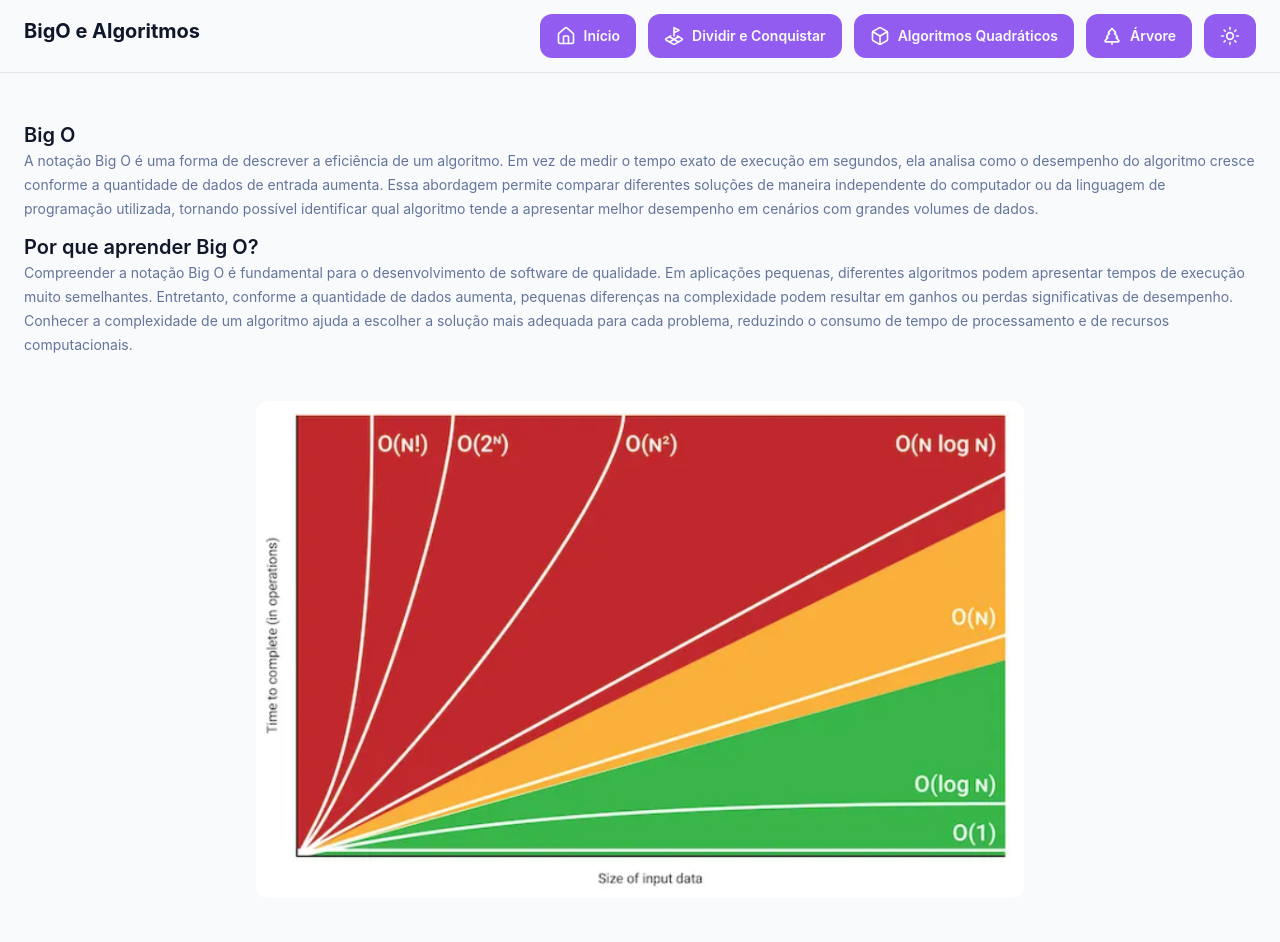
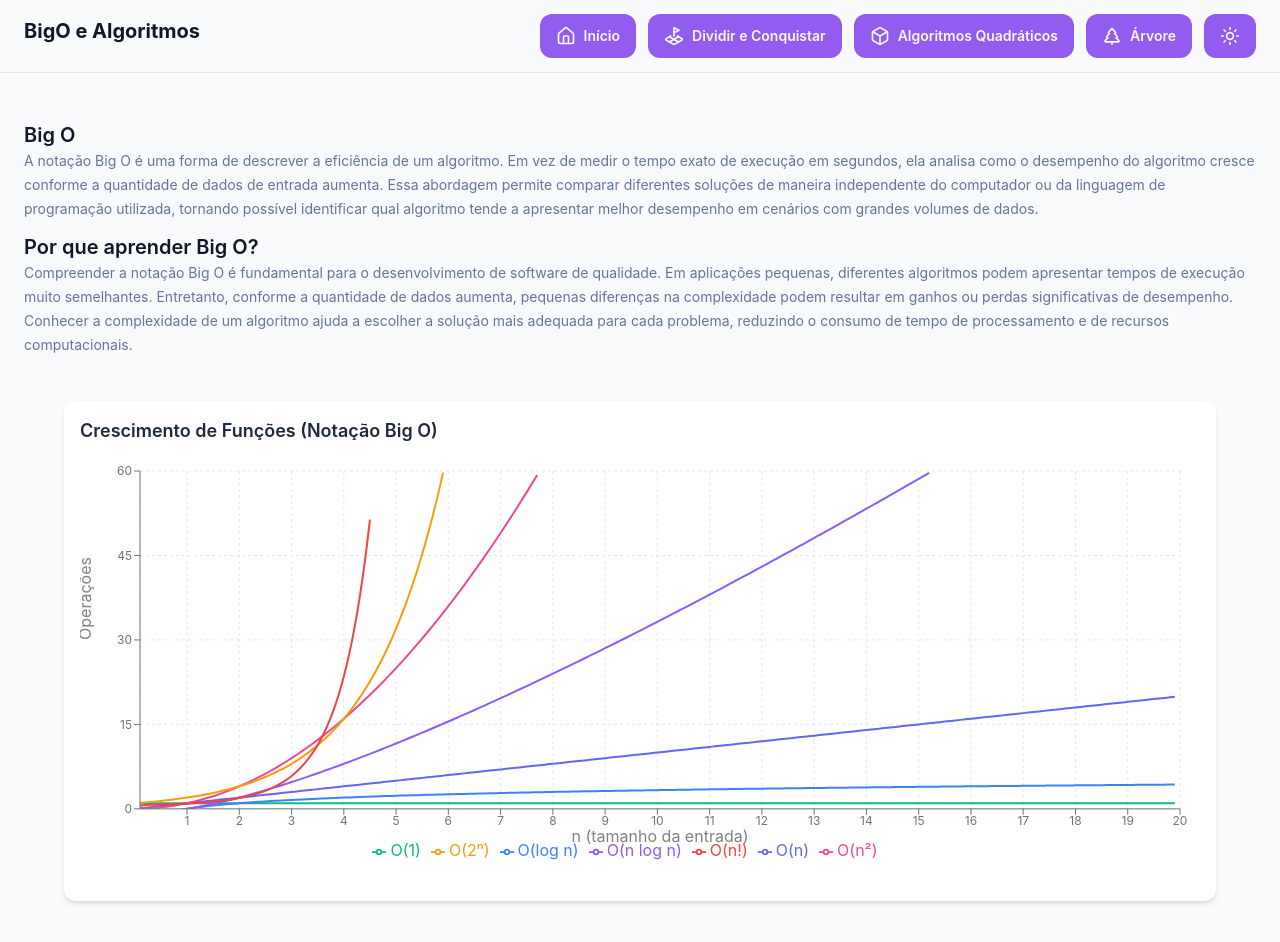
Before and after one commit to Apenas1Hugo/BigO_Algoritmos, a React (Vite) app in the folder BigO_Algoritmos/: page / in a window 1280 px wide. Shown: the top 942 px of the page. Built offline with nearby package versions, Linux system fonts and the light colour scheme.

Commit message:
feat: adiciona gráfico interativo de complexidade Big O
A imagem foi substituída por um gráfico real para melhor experiencia do usuário.

```diff
--- a/BigO_Algoritmos/package.json
+++ b/BigO_Algoritmos/package.json
@@ -15,7 +15,8 @@
     "react": "^19.2.7",
     "react-dom": "^19.2.7",
     "react-icons": "^5.7.0",
-    "react-router-dom": "^7.18.1"
+    "react-router-dom": "^7.18.1",
+    "recharts": "^3.10.1"
   },
   "devDependencies": {
     "@eslint/js": "^10.0.1",
--- /dev/null
+++ b/BigO_Algoritmos/src/pages/home/BigOChart.tsx
@@ -0,0 +1,167 @@
+import {
+  LineChart,
+  Line,
+  XAxis,
+  YAxis,
+  CartesianGrid,
+  Tooltip,
+  Legend,
+  ResponsiveContainer,
+} from "recharts";
+import { useMemo } from "react";
+
+interface BigOPoint {
+  n: number;
+  constante: number;
+  logaritmica: number;
+  linear: number;
+  linearitmica: number | null;
+  quadratica: number | null;
+  exponencial: number | null;
+  fatorial: number | null;
+}
+
+const MAX_N = 20;
+const MAX_Y = 60;
+const STEP = 0.1;
+
+function continuousFactorial(n: number): number {
+  if (n <= 0) return 1;
+  return Math.sqrt(2 * Math.PI * n) * (n / Math.E) ** n;
+}
+
+function generateBigOData(): BigOPoint[] {
+  const data: BigOPoint[] = [];
+
+  for (let n = STEP; n <= MAX_N; n += STEP) {
+    const logaritmica = Math.log2(n);
+    const linear = n;
+    const linearitmica = n * Math.log2(n);
+    const quadratica = n ** 2;
+    const exponencial = 2 ** n;
+    const fatorial = continuousFactorial(n);
+
+    data.push({
+      n: Number(n.toFixed(2)),
+      constante: 1,
+      logaritmica,
+      linear,
+      linearitmica: linearitmica > MAX_Y ? null : linearitmica,
+      quadratica: quadratica > MAX_Y ? null : quadratica,
+      exponencial: exponencial > MAX_Y ? null : exponencial,
+      fatorial: fatorial > MAX_Y ? null : fatorial,
+    });
+  }
+
+  return data;
+}
+
+export function BigOGrowthChart() {
+  const data = useMemo(() => generateBigOData(), []);
+
+  return (
+    <div className="w-full h-[500px] bg-white rounded-xl shadow-md p-4">
+      <h2 className="text-lg font-semibold text-gray-800 mb-4">
+        Crescimento de Funções (Notação Big O)
+      </h2>
+      <ResponsiveContainer width="100%" height="90%">
+        <LineChart
+          data={data}
+          margin={{ top: 10, right: 20, left: 0, bottom: 20 }}
+        >
+          <CartesianGrid strokeDasharray="3 3" stroke="#e5e7eb" />
+          <XAxis
+            dataKey="n"
+            type="number"
+            domain={[1, MAX_N]}
+            ticks={Array.from({ length: MAX_N }, (_, i) => i + 1)}
+            stroke="#6b7280"
+            fontSize={12}
+            label={{
+              value: "n (tamanho da entrada)",
+              position: "insideBottom",
+              offset: -3,
+            }}
+          />
+          <YAxis
+            domain={[0, MAX_Y]}
+            allowDataOverflow
+            stroke="#6b7280"
+            fontSize={12}
+            label={{ value: "Operações", angle: -90, position: "insideLeft" }}
+          />
+          <Tooltip />
+          <Legend />
+
+          <Line
+            type="monotone"
+            dataKey="constante"
+            name="O(1)"
+            stroke="#10b981"
+            strokeWidth={2}
+            dot={false}
+            isAnimationActive={false}
+          />
+          <Line
+            type="monotone"
+            dataKey="logaritmica"
+            name="O(log n)"
+            stroke="#3b82f6"
+            strokeWidth={2}
+            dot={false}
+            isAnimationActive={false}
+          />
+          <Line
+            type="monotone"
+            dataKey="linear"
+            name="O(n)"
+            stroke="#6366f1"
+            strokeWidth={2}
+            dot={false}
+            isAnimationActive={false}
+          />
+          <Line
+            type="monotone"
+            dataKey="linearitmica"
+            name="O(n log n)"
+            stroke="#8b5cf6"
+            strokeWidth={2}
+            dot={false}
+            isAnimationActive={false}
+            connectNulls={false}
+          />
+          <Line
+            type="monotone"
+            dataKey="quadratica"
+            name="O(n²)"
+            stroke="#ec4899"
+            strokeWidth={2}
+            dot={false}
+            isAnimationActive={false}
+            connectNulls={false}
+          />
+          <Line
+            type="monotone"
+            dataKey="exponencial"
+            name="O(2ⁿ)"
+            stroke="#f59e0b"
+            strokeWidth={2}
+            dot={false}
+            isAnimationActive={false}
+            connectNulls={false}
+          />
+          <Line
+            type="monotone"
+            dataKey="fatorial"
+            name="O(n!)"
+            stroke="#ef4444"
+            strokeWidth={2}
+            dot={false}
+            isAnimationActive={false}
+            connectNulls={false}
+          />
+        </LineChart>
+      </ResponsiveContainer>
+    </div>
+  );
+}
--- a/BigO_Algoritmos/src/pages/home/HomePage.tsx
+++ b/BigO_Algoritmos/src/pages/home/HomePage.tsx
@@ -5,7 +5,8 @@ import { useNavigate } from "react-router-dom";
 import { Button } from "../../components/shared/Button";
 import { LandPlot } from "lucide-react";
 
-import tabela_bigo from "../../assets/tabela_bigo.png";
+
+import { BigOGrowthChart } from "./BigOChart";
 
 export function HomePage() {
   const navigate = useNavigate();
@@ -20,12 +21,8 @@ export function HomePage() {
         title="Por que aprender Big O?"
         description="Compreender a notação Big O é fundamental para o desenvolvimento de software de qualidade. Em aplicações pequenas, diferentes algoritmos podem apresentar tempos de execução muito semelhantes. Entretanto, conforme a quantidade de dados aumenta, pequenas diferenças na complexidade podem resultar em ganhos ou perdas significativas de desempenho. Conhecer a complexidade de um algoritmo ajuda a escolher a solução mais adequada para cada problema, reduzindo o consumo de tempo de processamento e de recursos computacionais."
       />
-      <Container variant="small">
-        <img
-          src={tabela_bigo}
-          alt="Tabela de complexidade Big O"
-          className="mx-auto m-10 w-full max-w-3xl cursor-pointer rounded-xl transition-all duration-300 hover:scale-105 hover:shadow-2xl"
-        />
+      <Container variant="small" className="m-10">
+        <BigOGrowthChart/>
       </Container>
 
       <PageHeader
```
Also changed, not shown: BigO_Algoritmos/src/assets/tabela_bigo.png (deleted), 1 other file (tests, documents, lock files or other folders).
